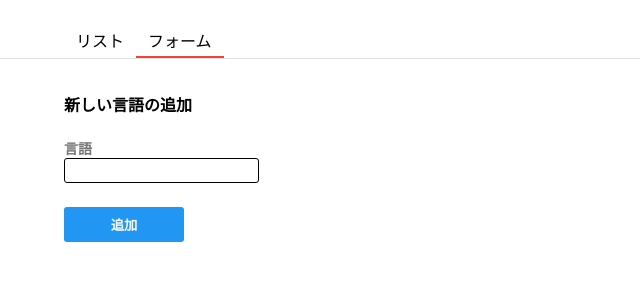
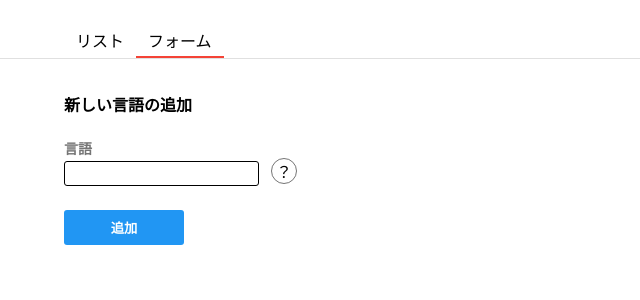
Before and after one commit to natsuto-kun/react-tutorial, a React (Create React App) app: page / in a window 1280 px wide. Both pictures are taken after a click on the item "フォーム". Shown: the top 300 px of the page, without its empty margins (0-640 px from the left). Built offline with nearby package versions, Linux system fonts and the light colour scheme.

Commit message:
ポップアップの実装

```diff
--- a/src/Form.js
+++ b/src/Form.js
@@ -2,7 +2,8 @@
 import { Button } from "./components/button";
 import { TabBodyContainer } from "./components/tab-body-container";
 import styled from 'styled-components';
-import FormModal from './FormModal';
+import { FormModal } from './FormModal';
+import { Hint } from './Hint';
 
 const Label = styled.label`
   display: flex;
@@ -40,6 +41,7 @@
         <div>
           <Label>言語</Label>
           <Input type="text" value={text} onChange={(e) => setText(e.target.value)} />
+          <Hint />
         </div>
         <ButtonContainer>
           <FormButton>追加</FormButton>
--- a/src/FormModal.js
+++ b/src/FormModal.js
@@ -27,4 +27,3 @@
         </Modal>
     )
 }
-export default FormModal;
--- /dev/null
+++ b/src/Hint.js
@@ -0,0 +1,56 @@
+import styled from 'styled-components';
+import { useState, useRef, useEffect } from 'react';
+
+const HintContainer = styled.div`
+    position: relative;
+    display: inline-flex;
+    margin-left: 12px;
+`;
+
+const HintInner = styled.div`
+    display: flex;
+    justify-content: center;
+    align-items: center;
+    border-radius: 50%;
+    border: 1px solid #757575;
+    width: 24px;
+    height: 24px;
+    cursor: pointer;
+`;
+
+const PopupContainer = styled.div`
+    position: absolute;
+    left: 88%;
+    bottom: 12px;
+    display: flex;
+    justify-content: center;
+    border: 1px solid black;
+    border-radius: 8px;
+    padding: 8px;
+    width: 140px;
+`;
+
+export const Hint = () => {
+  const [showPopup, setShowPopup] = useState(false);
+
+  const ref = useRef(null);
+
+  useEffect(() => {
+    if (ref.current) ref.current.focus();
+  })
+
+    return (
+        <HintContainer>
+            <HintInner onClick={() => setShowPopup(true)}>
+                ？
+            </HintInner>
+            {
+                showPopup && (
+                    <PopupContainer ref={ref} onBlur={() => setShowPopup(false)} tabIndex={0}>
+                        言語の名前です
+                    </PopupContainer>
+                )
+            }
+        </HintContainer>
+    )
+}
```
Also changed, not shown: 1 other file (tests, documents, lock files or other folders).
